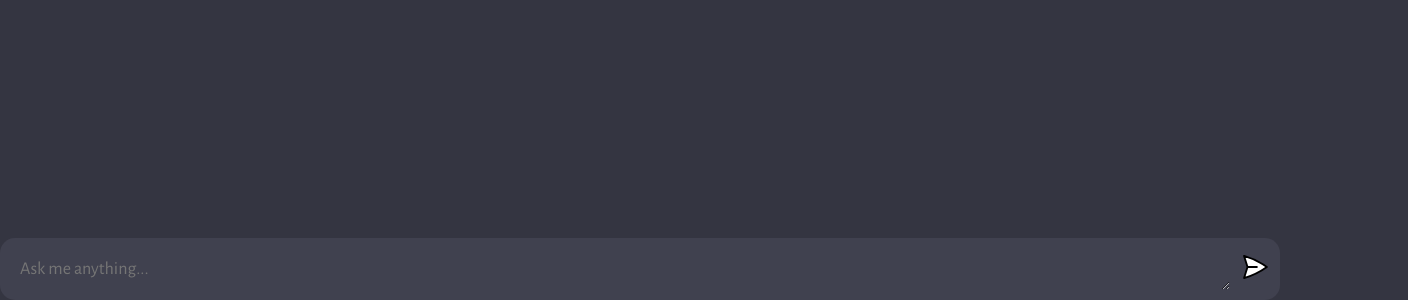
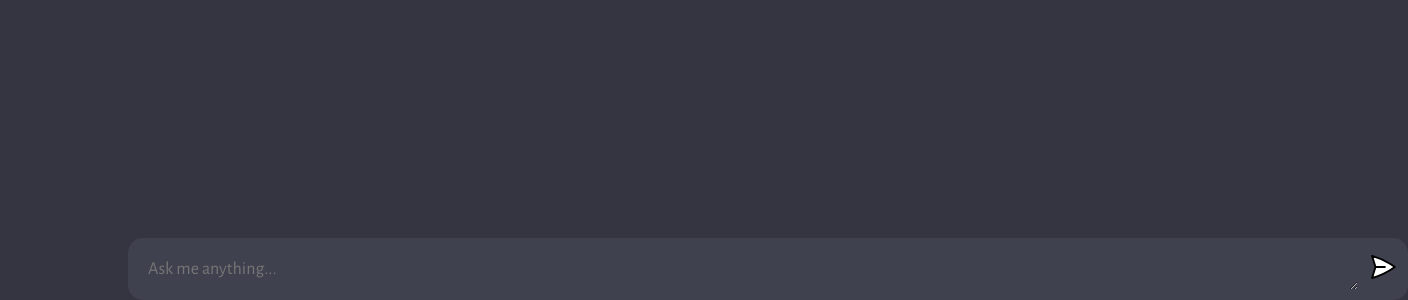
Before and after one commit to AceOfLife/tedex, a website built with Vite: page client/index.html in a window 1280 px wide. Shown: the part 500-800 px from the top of the page, 1408 px wide, since content can reach past the window. Built offline with nearby package versions, Linux system fonts and the light colour scheme.

Commit message:
mobile responsiveness update

```diff
--- a/client/style.css
+++ b/client/style.css
@@ -9,6 +9,10 @@
 
 body {
   background: #343541;
+  width: 100%;
+  min-width: 320px;
+  max-width: 1024px;
+  margin: 0 auto;
 }
 
 #app {
```
